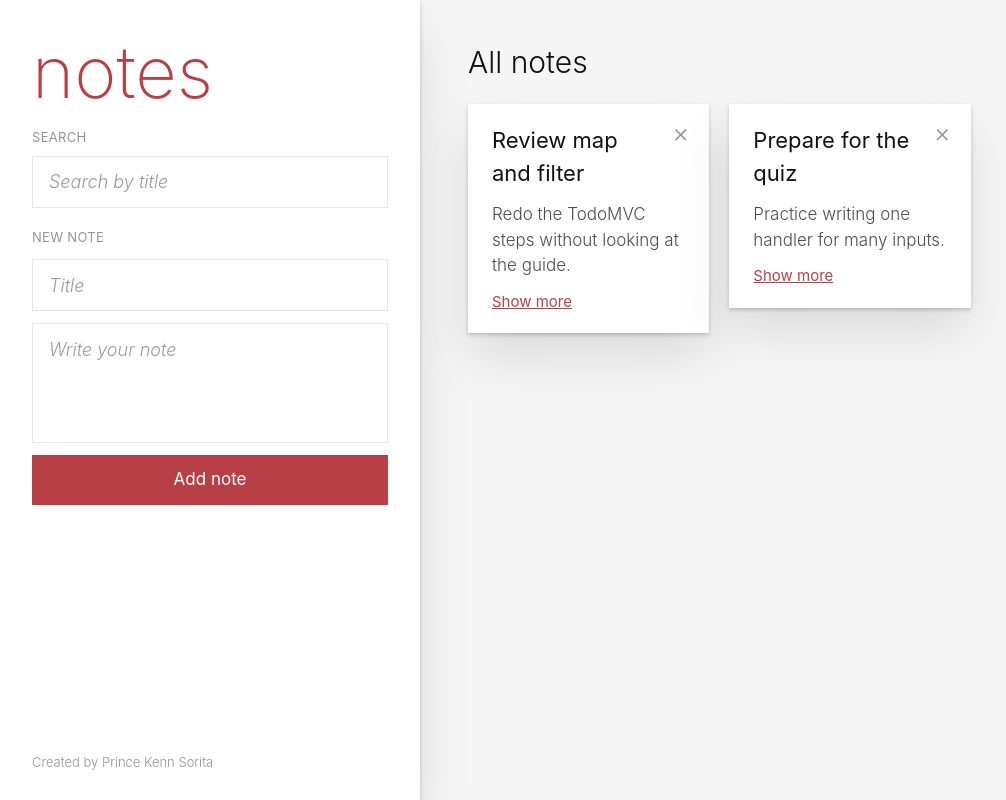
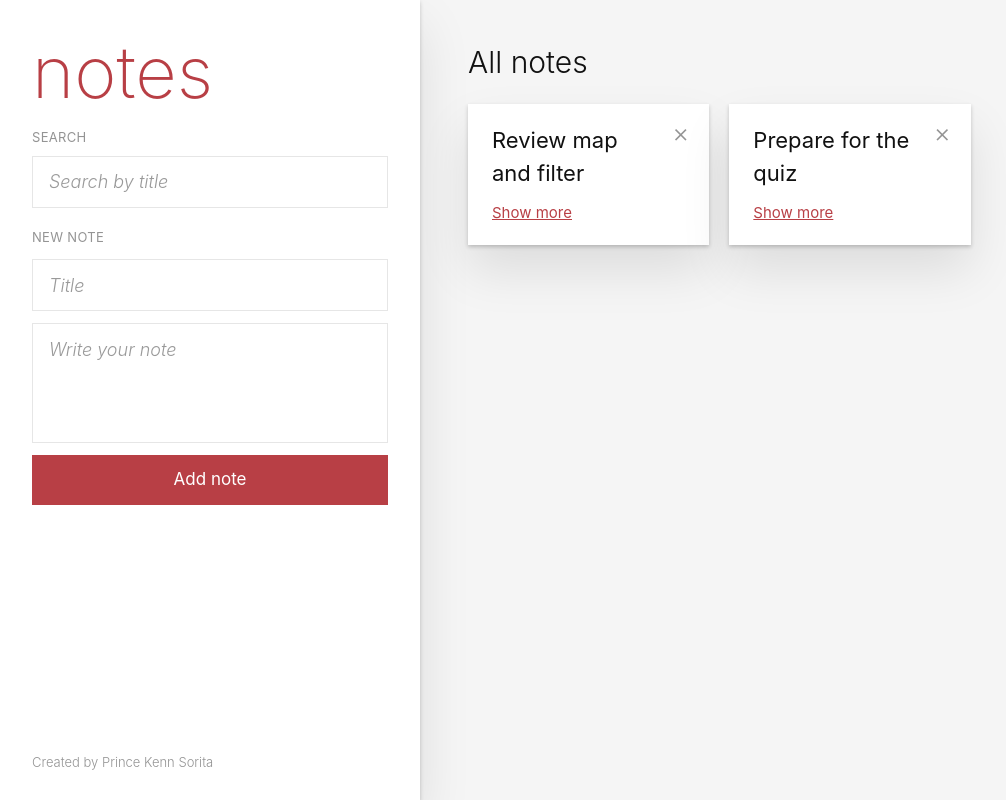
Before and after one commit to princekennsorita22/csit340g5-notes, a React (Vite) app: page / in a window 1280 px wide. Shown: the whole page, without its empty margins (0-1006 px from the left). Built offline with nearby package versions, Linux system fonts and the light colour scheme.

Commit message:
feat: add show more to note cards

```diff
--- a/src/components/NoteCard.jsx
+++ b/src/components/NoteCard.jsx
@@ -1,15 +1,26 @@
+import { useState } from 'react'
+
 function NoteCard({ title, body }) {
+  const [showBody, setShowBody] = useState(false)
+
   return (
     <div>
-      <h3 className="pr-8 text-[22px] font-normal break-words">{title}</h3>
-      <p className="mt-3 text-[17px] break-words whitespace-pre-wrap text-[#4d4d4d]">
-        {body}
-      </p>
+      <h3 className="pr-8 text-[22px] font-normal break-words">
+        {title}
+      </h3>
+
+      {showBody && (
+        <p className="mt-3 text-[17px] break-words whitespace-pre-wrap text-[#4d4d4d]">
+          {body}
+        </p>
+      )}
+
       <button
         type="button"
+        onClick={() => setShowBody(!showBody)}
         className="mt-3 cursor-pointer text-[15px] font-normal text-[#b83f45] underline"
       >
-        Show more
+        {showBody ? 'Show less' : 'Show more'}
       </button>
     </div>
   )
```
